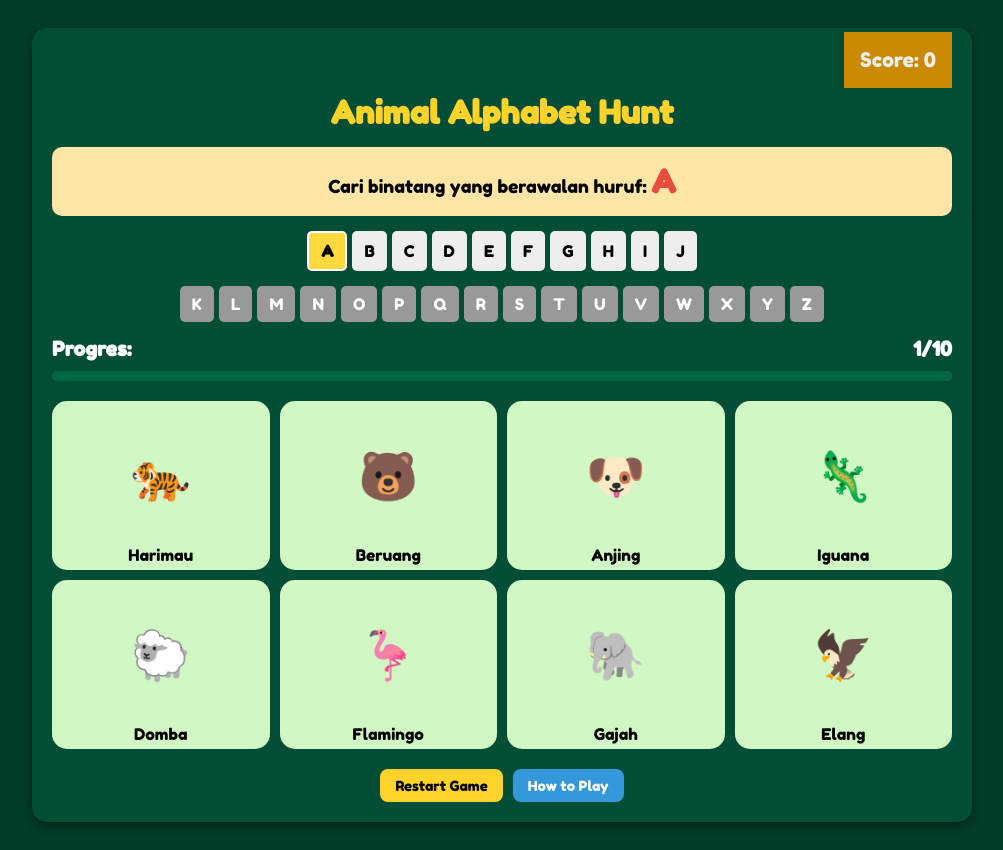
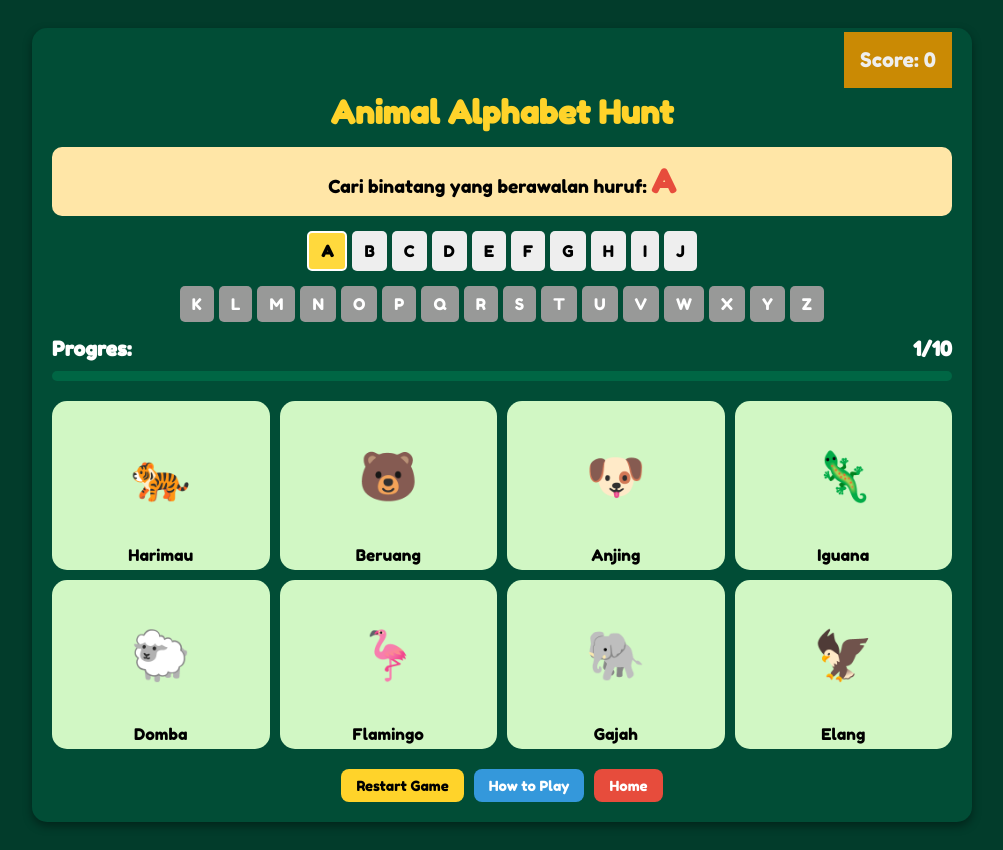
Before and after one commit to tamavilo/quizland, a plain HTML site: page animal-alpha/animal-free.html in a window 1280 px wide. Shown: the whole page, without its empty margins (138-1141 px from the left). Drawn offline with nearby package versions, Linux system fonts and the light colour scheme.

Commit message:
upadate commit

```diff
--- a/animal-alpha/animal-free.html
+++ b/animal-alpha/animal-free.html
@@ -156,6 +156,10 @@
             background: #3498db;
         }
 
+        .btn-red {
+            background: #e74c3c;
+        }
+
         .help-modal {
             background: rgb(220 252 231 / 1);
             border: 4px solid rgb(234 179 8 / 1);
@@ -283,6 +287,7 @@
             <button class="btn btn-yellow" onclick="restartGame()">Restart Game</button>
             <button class="btn btn-blue" onclick="help()">How
                 to Play</button>
+            <button class="btn btn-red" onclick="home()">Home</button>
         </div>
     </div>
 
@@ -451,6 +456,11 @@
         function helpClose() {
             document.getElementById("help").style.display = 'none';
         }
+
+        function home () {
+            window.location.href = "index.html";
+        }
+
         function restartGame() {
             score = 0;
             currentIndex = 0;
```
